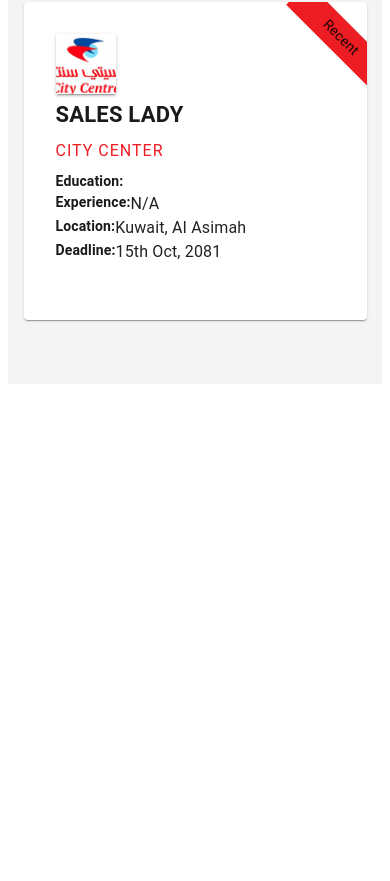
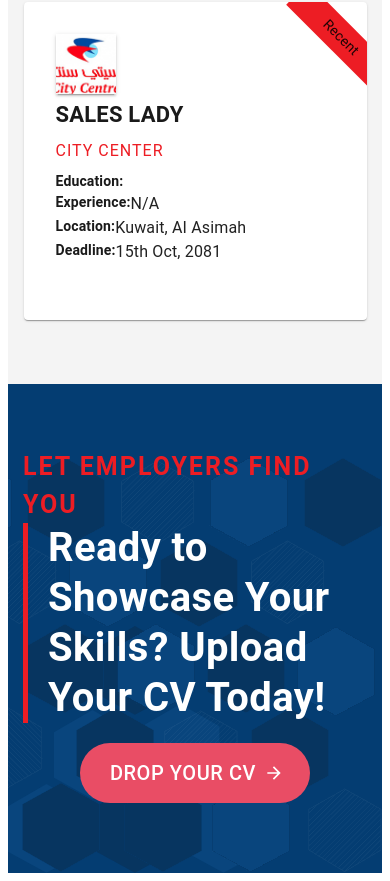
Before and after one commit to Ashish067/LuckyHr, a React (Vite) app: page / in a window 390 px wide. Shown: the part 3443-4324 px from the top of the page. Before the commit the page ends 3835 px from the top, so only its background shows below. Built offline with nearby package versions, Linux system fonts and the light colour scheme.

Commit message:
developed responsive ui for drop your cv section

```diff
--- a/src/App.jsx
+++ b/src/App.jsx
@@ -3,6 +3,7 @@
 import WhyChooseUs from "./components/WhyChooseUs";
 import OurServicesSection from "./components/OurServicesSection";
 import DiscoverJobsSection from "./components/DiscoverJobs/DiscoverJobsSection";
+import DropYOurCV from "./components/DropYourCV";
 
 function App() {
   return (
@@ -11,6 +12,7 @@
         <OurServicesSection />
         <WhyChooseUs />
         <DiscoverJobsSection />
+        <DropYOurCV />
       </div>
     </>
   );
--- /dev/null
+++ b/src/components/DropYourCV.jsx
@@ -0,0 +1,72 @@
+import { Box, Button, Typography } from "@mui/material";
+import React from "react";
+import ArrowForwardOutlinedIcon from "@mui/icons-material/ArrowForwardOutlined";
+import Pattern1 from "../assets/pattern5.png";
+import Pattern2 from "../assets/pattern6.png";
+
+const DropYourCV = () => {
+  return (
+    <Box
+      display={"flex"}
+      justifyContent={"space-around"}
+      flexDirection={{ xs: "column", md: "row" }}
+      maxWidth={"100%"}
+      sx={{
+        backgroundColor: "#043d72",
+        backgroundImage: `url(${Pattern1}), url(${Pattern2})`,
+        backgroundRepeat: "no-repeat, no-repeat",
+        backgroundSize: "auto, auto",
+        backgroundPosition: "right bottom, left bottom",
+        paddingX: { xs: "15px" },
+        paddingY: { xs: "50px", xl: "100px" },
+        overflow: "hidden",
+        boxSizing: "border-box",
+      }}
+    >
+      <Box width={{ xs: "100%", md: "60%" }}>
+        <Typography
+          display={"inline-flex"}
+          color="#ed1d24"
+          textTransform={"uppercase"}
+          fontSize={"25px"}
+          fontWeight={700}
+          marginTop={"14px"}
+          letterSpacing={"2px"}
+        >
+          Let employers find you
+        </Typography>
+        <Typography
+          fontSize={"40px"}
+          fontWeight={700}
+          color="#ffffff"
+          borderLeft={"solid  #ed1d24 5px"}
+          paddingLeft={"20px"}
+          lineHeight={"50px"}
+        >
+          Ready to Showcase Your Skills? Upload Your CV Today!
+        </Typography>
+      </Box>
+      <Button
+        endIcon={<ArrowForwardOutlinedIcon />}
+        sx={{
+          alignSelf: "center",
+          backgroundColor: "#e94d65",
+          borderRadius: "30px",
+          color: "#ffffff",
+          cursor: "pointer",
+          display: "inline-flex",
+          flexShrink: 0,
+          fontSize: "20px",
+          height: "60px",
+          padding: { xs: "10px 30px", md: "15px 45px" },
+          textAlign: "center",
+          marginY: { xs: "20px", md: 0 },
+        }}
+      >
+        Drop your CV
+      </Button>
+    </Box>
+  );
+};
+
+export default DropYourCV;
```
Also changed, not shown: src/assets/pattern5.png (added), src/assets/pattern6.png (added).
